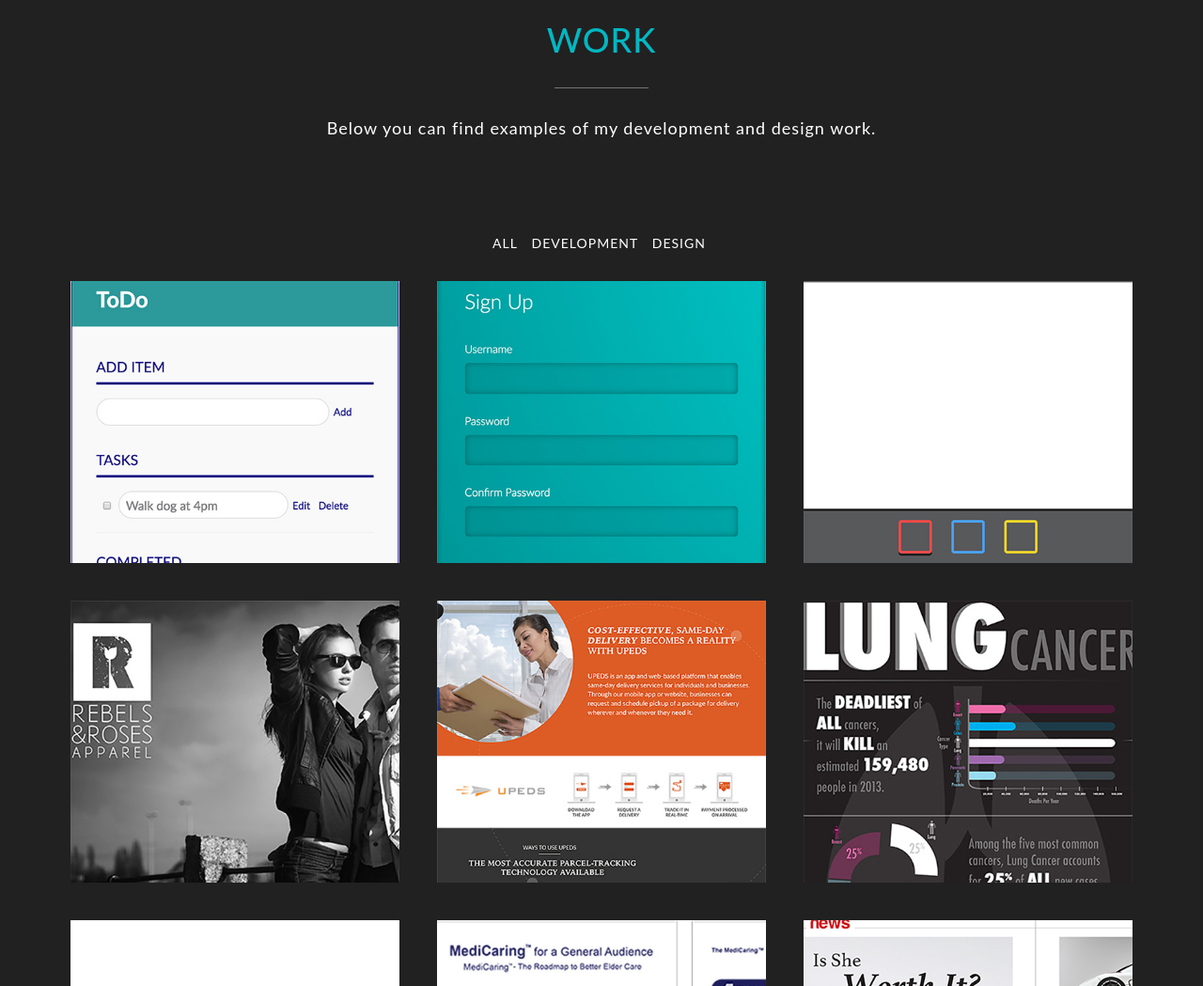
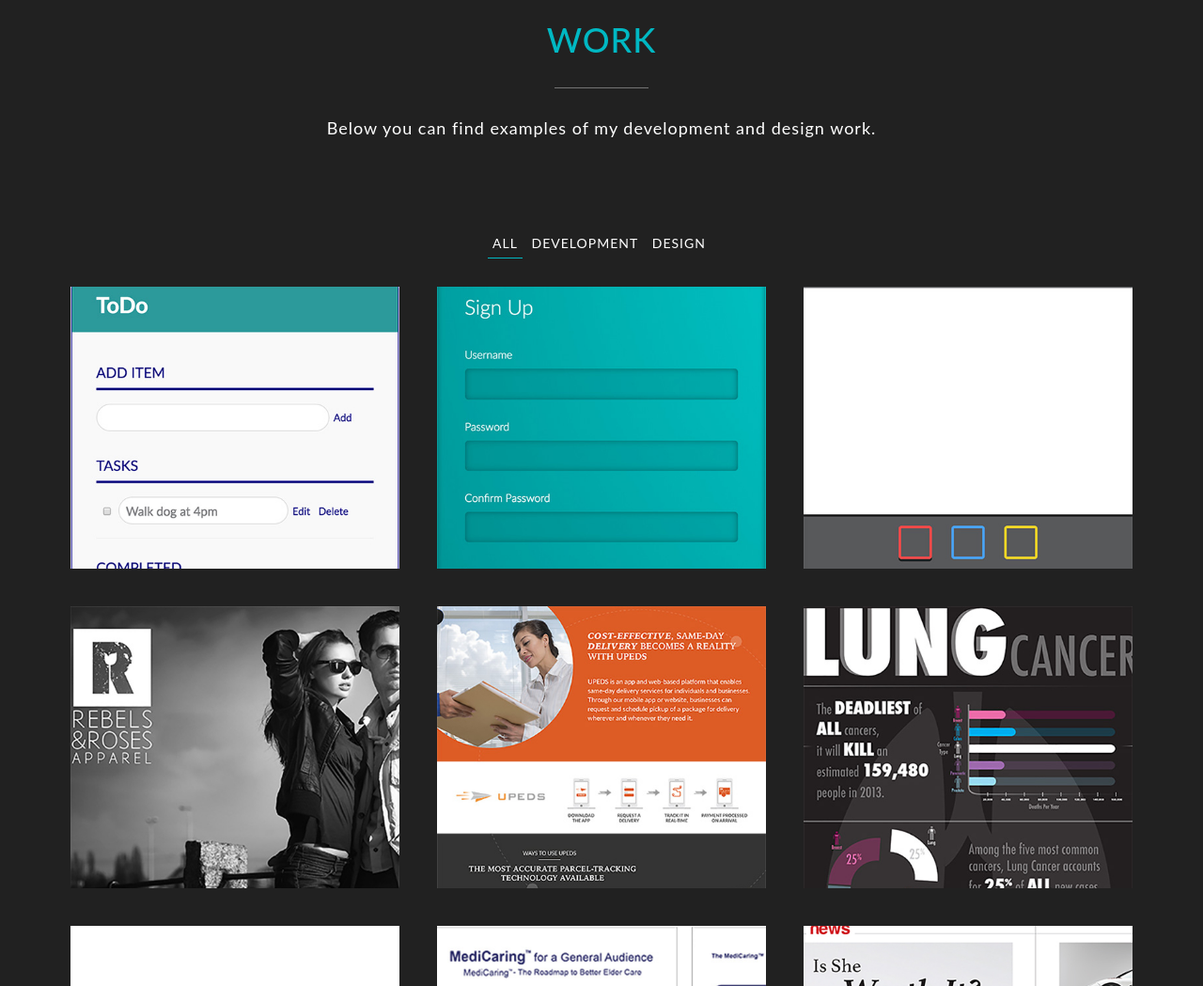
Before and after one commit to Bugs23/bugs23.github.io, a website: page index.html in a window 1280 px wide. Shown: the part 2156-3205 px from the top of the page at 94% size. Drawn offline with nearby package versions, Linux system fonts and the light colour scheme.

Commit message:
Updated sass with styles for portfolio buttons

```diff
--- a/dev/scss/main.scss
+++ b/dev/scss/main.scss
@@ -249,6 +249,15 @@ PORTFOLIO
 #portfolioSection {
 	background-color: $darkGray;
 	color: $white;
+	.portfolio-category-btn {
+		padding-bottom: 5px;
+		&:hover {
+			cursor: pointer;
+		}
+	}
+	.category-btn-active {
+		border-bottom: 1px solid $teal;
+	}
 	.flex-container {
 		display: flex;
 		flex-flow: row wrap;
@@ -290,14 +299,11 @@ PORTFOLIO
 		height: 1px;
 		margin: 20px auto;
 	}
-}
-
-@media(min-width: 695px) {
-	#portfolioSection {
+	@media(min-width: 695px) {
 		.overlay {
 			opacity: 0;
 		}
-		.flex-item:hover .overlay {
+		.overlay:hover  {
 			opacity: 1;
 		}
 	}
```
Also changed, not shown: assets/css/main.css.
